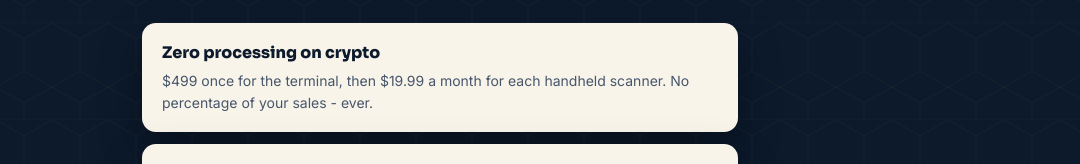
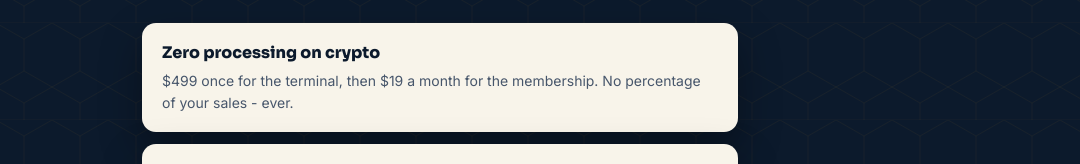
Before and after one commit to cmonson66/nectarpay-pulse, a Next.js app: page / in a window 1280 px wide. Shown: the part 365-529 px from the top of the page, without its empty margins (200-1280 px from the left). Built offline with nearby package versions, Linux system fonts and the light colour scheme.

Commit message:
Correct pricing to published terms

```diff
--- a/app/page.tsx
+++ b/app/page.tsx
@@ -18,7 +18,7 @@ export default function Landing() {
         <div className="card claim">
           <h2 className="claimTitle">Zero processing on crypto</h2>
           <p className="claimBody">
-            $499 once for the terminal, then $19.99 a month for each handheld scanner. No percentage of your sales - ever.
+            $499 once for the terminal, then $19 a month for the membership. No percentage of your sales - ever.
           </p>
         </div>
         <div className="card claim">
```
Also changed, not shown: app/s/[token]/pulse-client.tsx (+5 -5 lines).
